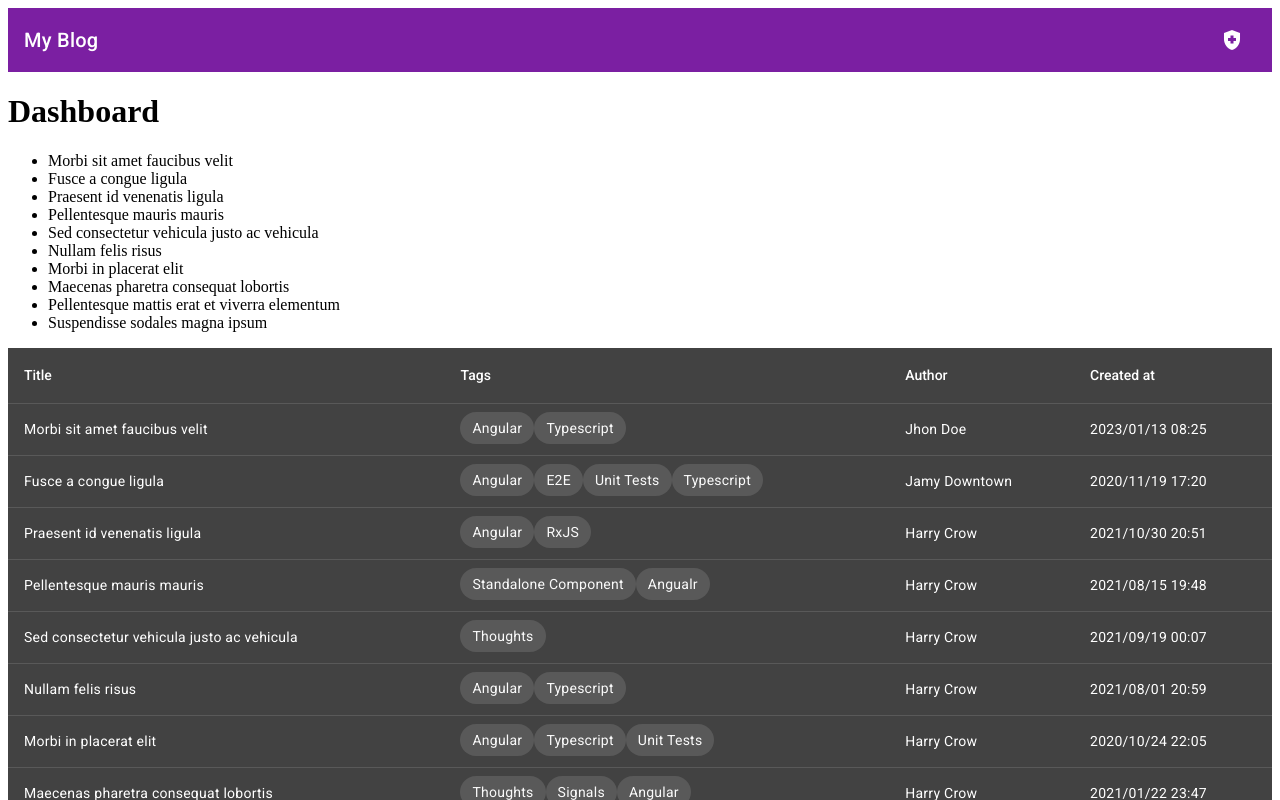
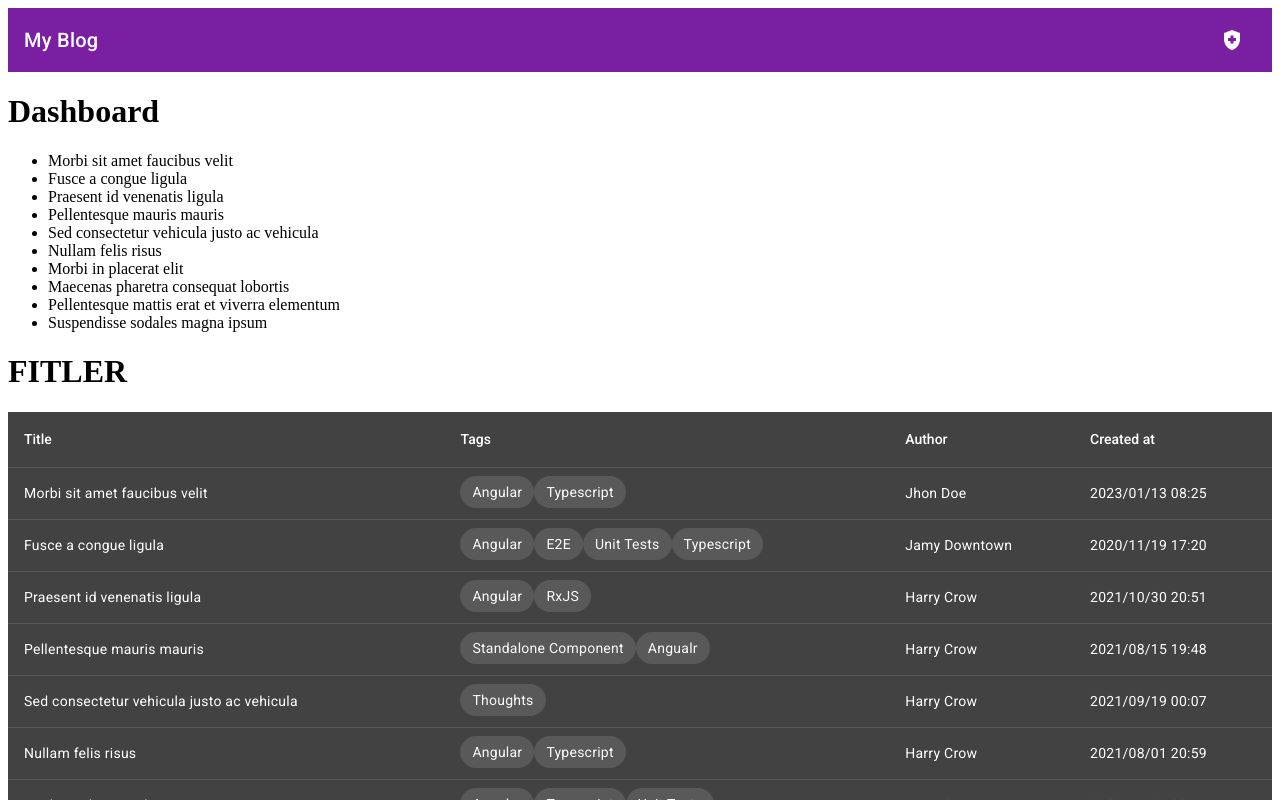
Before and after one commit to RifautAlexis/my-blog, an Angular app: page / in a window 1280 px wide. Both pictures are taken after a click on the button "health_and_safety". Shown: the top 800 px of the page. Built offline with nearby package versions, Linux system fonts and the light colour scheme; data requests are answered from the project's data file.

Commit message:
WIP Add dashboard-filter

```diff
--- /dev/null
+++ b/src/app/features/admin/components/dashboard-filter/dashboard-filter.component.html
@@ -0,0 +1 @@
+<h1>FITLER</h1>
--- /dev/null
+++ b/src/app/features/admin/components/dashboard-filter/dashboard-filter.component.ts
@@ -0,0 +1,14 @@
+import { Component, OnInit } from '@angular/core';
+
+@Component({
+    selector: 'dashboard-filter',
+    standalone: true,
+    templateUrl: 'dashboard-filter.component.html',
+    styleUrls: ['./dashboard-filter.component.scss']
+})
+
+export class DashboardFilterComponent implements OnInit {
+    constructor() { }
+
+    ngOnInit() { }
+}
--- a/src/app/features/admin/pages/dashboard/dashboard.component.html
+++ b/src/app/features/admin/pages/dashboard/dashboard.component.html
@@ -1,10 +1,10 @@
 <h1>Dashboard</h1>
 <ul>
-    <li *ngFor="let article of articles()">
-        {{article.title}}
-    </li>
+  <li *ngFor="let article of articles()">
+    {{ article.title }}
+  </li>
 </ul>
 
-<dashboard-table [data]="articles()">
+<dashboard-filter></dashboard-filter>
 
-</dashboard-table>
+<dashboard-table [data]="articles()"> </dashboard-table>
--- a/src/app/features/admin/pages/dashboard/dashboard.component.ts
+++ b/src/app/features/admin/pages/dashboard/dashboard.component.ts
@@ -11,13 +11,14 @@ import { Article } from 'src/app/shared/models/article';
 import { toSignal } from '@angular/core/rxjs-interop';
 import { CommonModule } from '@angular/common';
 import { DashboardTableComponent } from '../../components/dashboard-table/dashboard-table.component';
+import { DashboardFilterComponent } from '../../components/dashboard-filter/dashboard-filter.component';
 
 @Component({
   selector: 'dashboard',
   standalone: true,
   templateUrl: 'dashboard.component.html',
   styleUrls: ['./dashboard.component.scss'],
-  imports: [CommonModule, DashboardTableComponent],
+  imports: [CommonModule, DashboardTableComponent, DashboardFilterComponent],
 })
 export class DashboardComponent implements OnInit {
   articles: Signal<Article[]> = signal<Article[]>([]);
```
Also changed, not shown: src/app/features/admin/components/dashboard-filter/dashboard-filter.component.scss (added).
